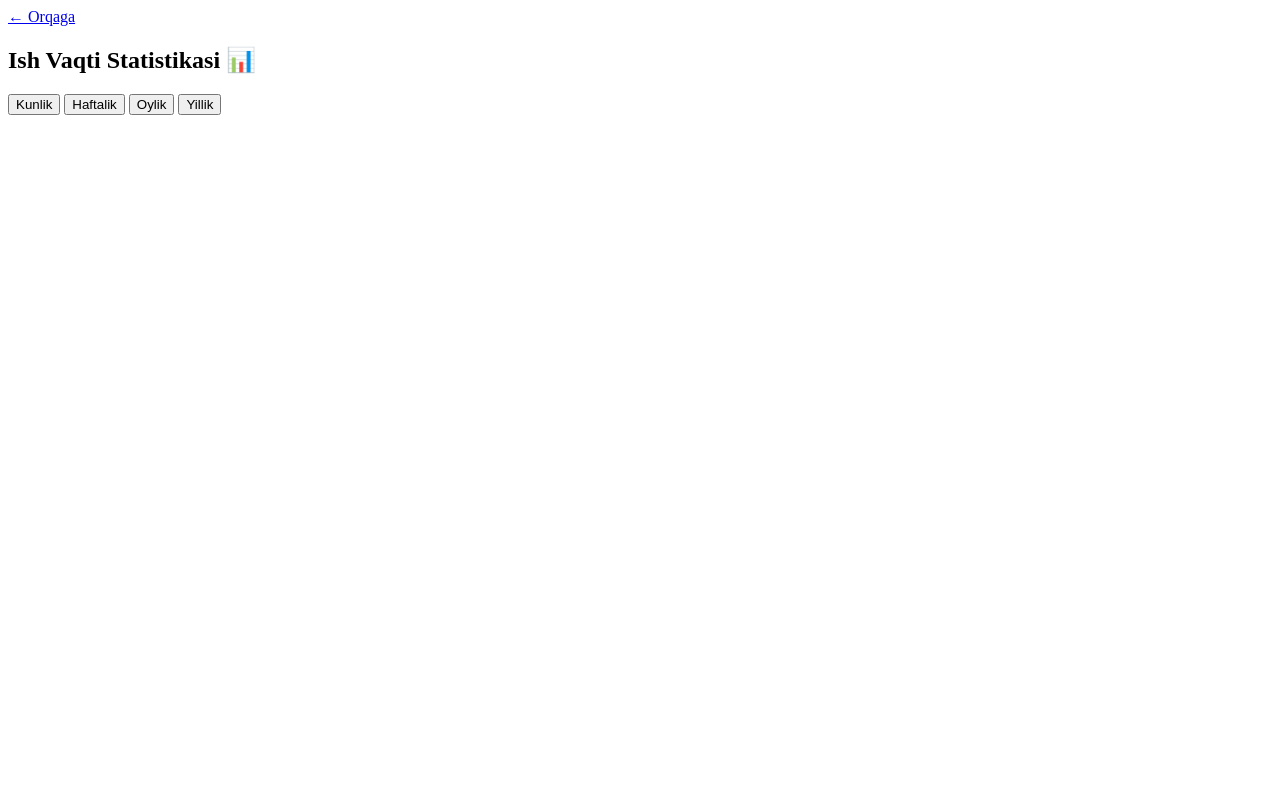
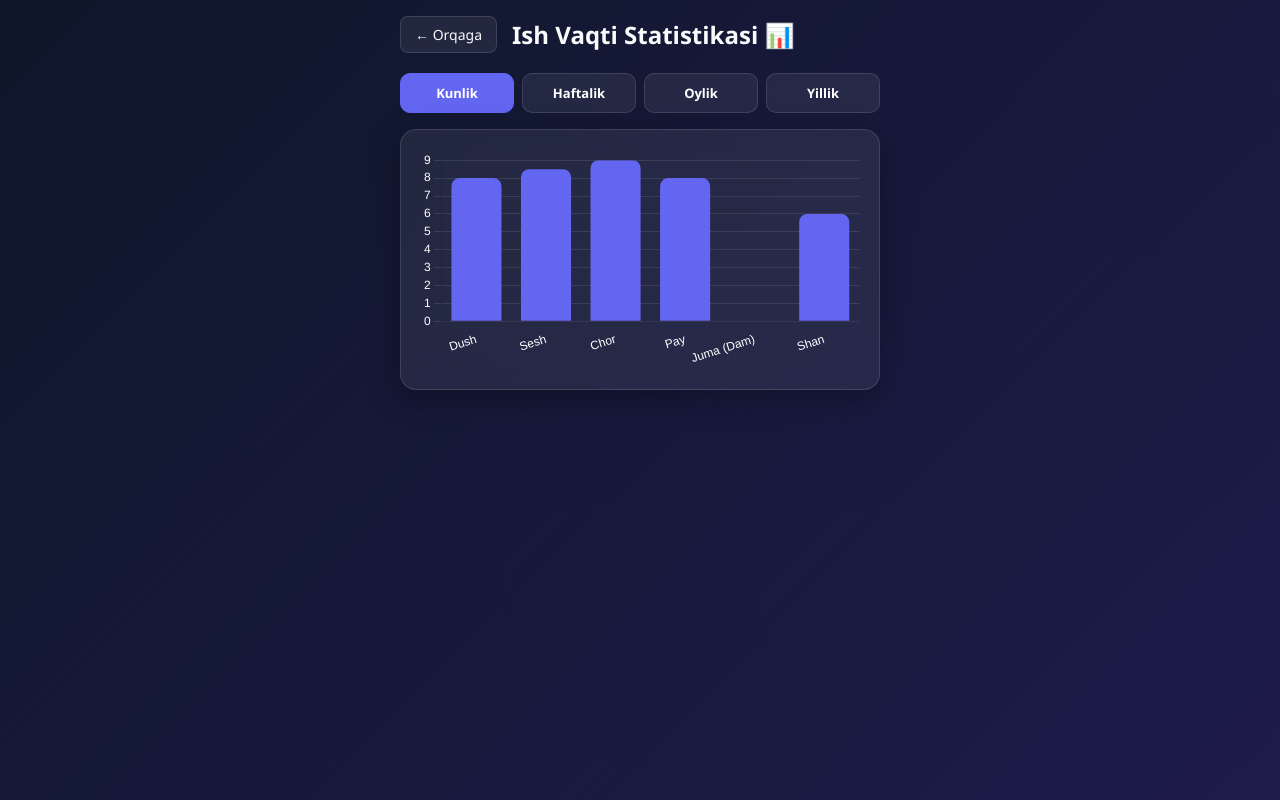
Before and after one commit to Ibrohim-dev17/Star-Treding, a plain HTML site: page stats.html in a window 1280 px wide. Drawn offline with nearby package versions, Linux system fonts and the light colour scheme.

Commit message:
Update stats.html

```diff
--- a/stats.html
+++ b/stats.html
@@ -1,31 +1,104 @@
+
 <!DOCTYPE html>
 <html lang="uz">
 <head>
     <meta charset="UTF-8">
     <meta name="viewport" content="width=device-width, initial-scale=1.0">
     <title>Statistika va Diagrammalar</title>
-    <link rel="stylesheet" href="css/style.min.html">
     <!-- Chart.js Kutubxonasi -->
     <script src="https://cdn.jsdelivr.net/npm/chart.js"></script>
+    <style>
+        :root {
+            --bg-gradient: linear-gradient(135deg, #0f172a 0%, #1e1b4b 100%);
+            --glass-bg: rgba(255, 255, 255, 0.07);
+            --glass-border: rgba(255, 255, 255, 0.12);
+            --text-color: #f8fafc;
+            --primary: #6366f1;
+        }
+        * { box-sizing: border-box; margin: 0; padding: 0; font-family: 'Segoe UI', system-ui, sans-serif; }
+        body { background: var(--bg-gradient); color: var(--text-color); min-height: 100vh; padding: 16px; }
+        .container { max-width: 480px; margin: 0 auto; animation: fadeIn 0.4s ease; }
+        @keyframes fadeIn { from { opacity: 0; transform: translateY(10px); } to { opacity: 1; transform: translateY(0); } }
+        .top-nav { display: flex; align-items: center; margin-bottom: 20px; }
+        .back-btn { color: var(--text-color); text-decoration: none; background: var(--glass-bg); padding: 8px 14px; border-radius: 8px; border: 1px solid var(--glass-border); margin-right: 15px; font-size: 14px; }
+        .filter-tabs { display: flex; gap: 8px; margin-bottom: 16px; }
+        .tab-btn { flex: 1; padding: 10px; background: var(--glass-bg); border: 1px solid var(--glass-border); color: white; border-radius: 10px; cursor: pointer; font-size: 13px; font-weight: 600; }
+        .tab-btn.active { background: var(--primary); border-color: var(--primary); }
+        .glass-card { background: var(--glass-bg); backdrop-filter: blur(12px); border: 1px solid var(--glass-border); border-radius: 16px; padding: 20px; margin-bottom: 16px; box-shadow: 0 8px 32px 0 rgba(0, 0, 0, 0.3); }
+    </style>
 </head>
 <body>
-    <div class="container animate-fade">
+    <div class="container">
         <div class="top-nav">
             <a href="index.html" class="back-btn">← Orqaga</a>
             <h2>Ish Vaqti Statistikasi 📊</h2>
         </div>
 
         <div class="filter-tabs">
-            <button class="tab-btn active" onclick="changeChart('daily')">Kunlik</button>
-            <button class="tab-btn" onclick="changeChart('weekly')">Haftalik</button>
-            <button class="tab-btn" onclick="changeChart('monthly')">Oylik</button>
-            <button class="tab-btn" onclick="changeChart('yearly')">Yillik</button>
+            <button class="tab-btn active" onclick="changeChart('daily', event)">Kunlik</button>
+            <button class="tab-btn" onclick="changeChart('weekly', event)">Haftalik</button>
+            <button class="tab-btn" onclick="changeChart('monthly', event)">Oylik</button>
+            <button class="tab-btn" onclick="changeChart('yearly', event)">Yillik</button>
         </div>
 
-        <div class="glass-card chart-card">
+        <div class="glass-card">
             <canvas id="workChart"></canvas>
         </div>
     </div>
-    <script src="js/charts.js"></script>
+
+    <script>
+        let myChart = null;
+
+        function renderChart(type) {
+            const ctx = document.getElementById('workChart').getContext('2d');
+            let labels = [];
+            let data = [];
+
+            if (type === 'daily') {
+                labels = ['Dush', 'Sesh', 'Chor', 'Pay', 'Juma (Dam)', 'Shan'];
+                data = [8, 8.5, 9, 8, 0, 6];
+            } else if (type === 'weekly') {
+                labels = ['1-Hafta', '2-Hafta', '3-Hafta', '4-Hafta'];
+                data = [45, 48, 42, 50];
+            } else if (type === 'monthly') {
+                labels = ['Yan', 'Fev', 'Mar', 'Apr', 'May', 'Iyun', 'Iyul'];
+                data = [180, 175, 190, 185, 170, 195, 180];
+            } else if (type === 'yearly') {
+                labels = ['2024', '2025', '2026'];
+                data = [2100, 2200, 1150];
+            }
+
+            if (myChart) { myChart.destroy(); }
+
+            myChart = new Chart(ctx, {
+                type: 'bar',
+                data: {
+                    labels: labels,
+                    datasets: [{
+                        label: 'Ishlangan soatlar',
+                        data: data,
+                        backgroundColor: '#6366f1',
+                        borderRadius: 8
+                    }]
+                },
+                options: {
+                    responsive: true,
+                    plugins: { legend: { display: false } },
+                    scales: {
+                        y: { grid: { color: 'rgba(255,255,255,0.1)' }, ticks: { color: '#fff' } },
+                        x: { grid: { display: false }, ticks: { color: '#fff' } }
+                    }
+                }
+            });
+        }
+
+        window.onload = () => { renderChart('daily'); };
+
+        function changeChart(type, event) {
+            document.querySelectorAll('.tab-btn').forEach(btn => btn.classList.remove('active'));
+            event.target.classList.add('active');
+            renderChart(type);
+        }
+    </script>
 </body>
 </html>
```
